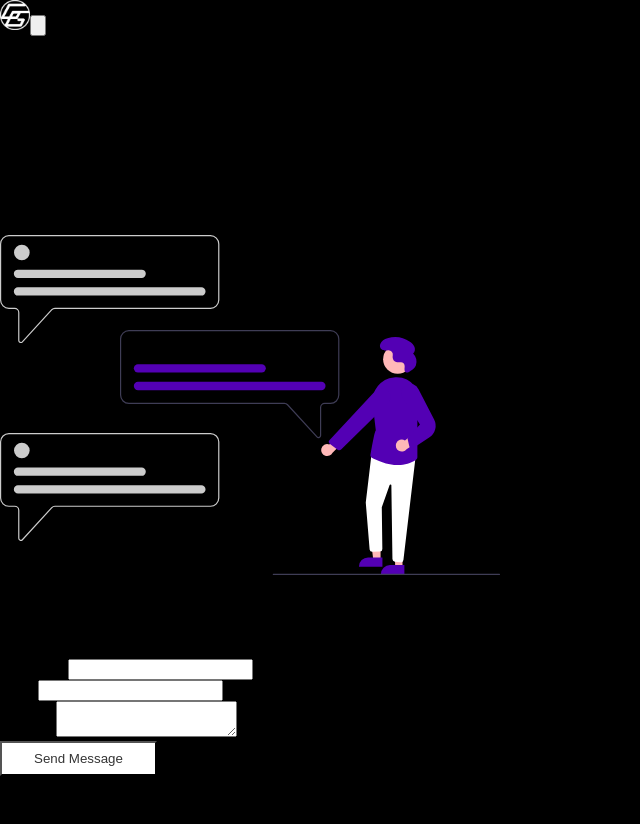
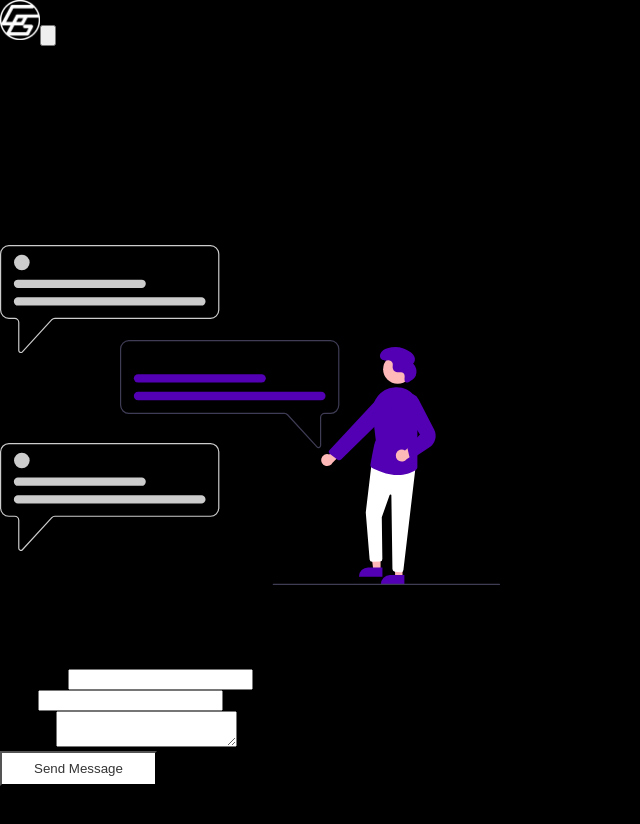
Before and after one commit to triyanox/Godigi-NextJs, a Next.js app: page /contact in a window 1280 px wide. Shown: the top 824 px of the page, without its empty margins (0-640 px from the left). Built offline with nearby package versions, Linux system fonts and the light colour scheme.

Commit message:
Update Header.js

```diff
--- a/components/Header.js
+++ b/components/Header.js
@@ -14,10 +14,10 @@ const Header = () => {
         <section>
             <nav className=' bg-black flex items-center flex-wrap px-8 p-2 mt-0 fixed w-full z-20 top-0 shadow-md '>
                 <Link href='/'>
-                    <a className='inline-flex items-center p-2 mr-4 opacity-90 '>
+                    <a className='inline-flex items-center p-2 mr-4  '>
 
 
-                        <Image src={Logo} alt="" height="30" width="30" />
+                        <Image src={Logo} alt="" height="40" width="40" />
                     </a>
                 </Link>
                 <motion.button whileTap={{ scale: 1.5 }} transition={{ duration: 0.2 }}
```
